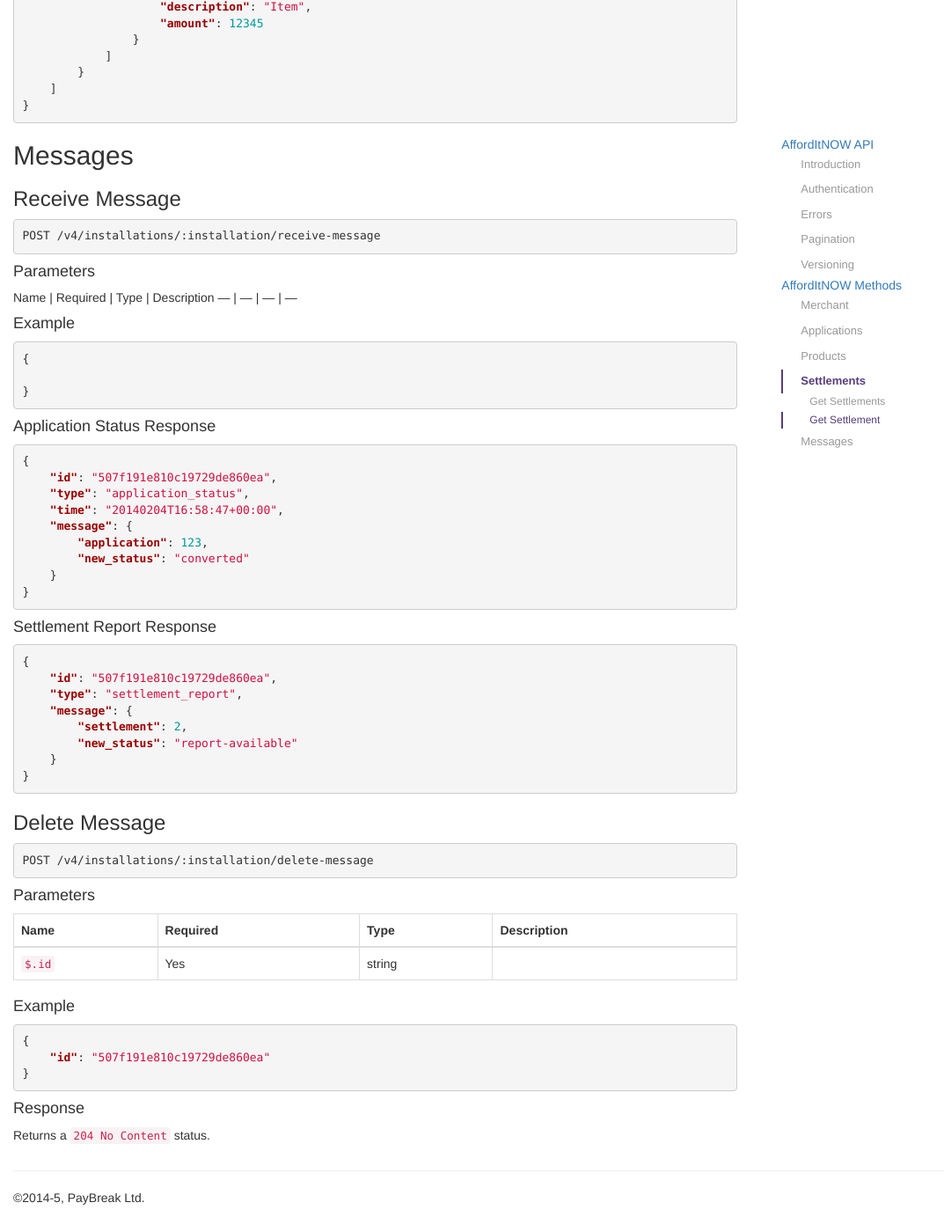
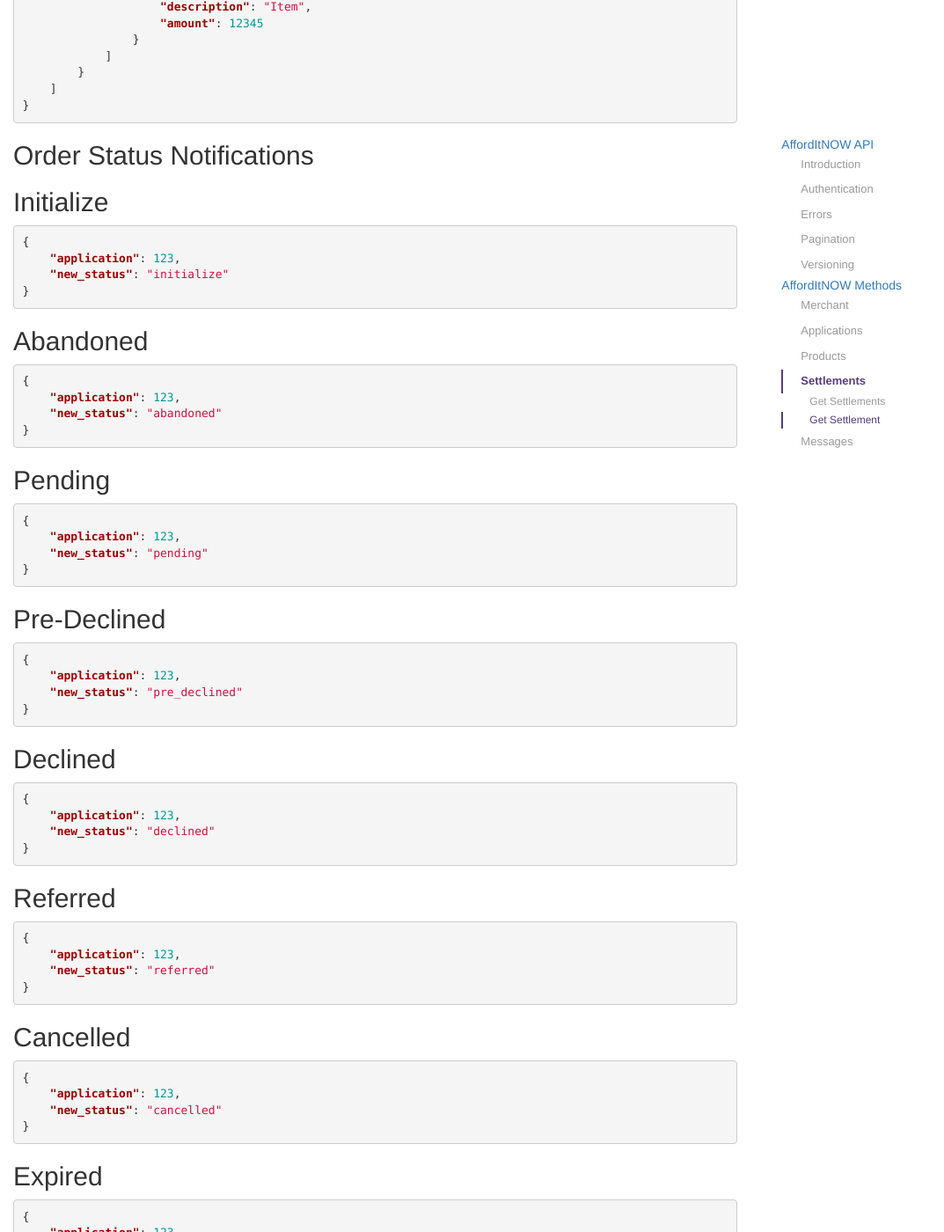
Before and after one commit to PayBreak/retailer-integration-guide, a Jekyll site: the page built from v4/api/index.md, in a window 1280 px wide and 1400 px high, scrolled down 9643 px. Shown: the whole window at 88% size, without its empty margins (0-1073 px from the left). Built offline with Jekyll 4.4.1, drawn with Linux system fonts in a browser that asks for light colours; nearby versions of some CDN libraries; Markdown is read by kramdown in place of the engine named in the settings; some of the changed text lies outside the part shown.

Commit message:
Changed Messages for Notifications

````diff
--- a/_includes/v4/messages.md
+++ b/_includes/v4/messages.md
@@ -1,70 +1,89 @@
-## Messages
+## Order Status Notifications
 
-### Receive Message
-
-```
-POST {{ site.data.globals.api_prefix }}/installations/:installation/receive-message
-```
-
-#### Parameters
-
-Name | Required | Type | Description
---- | --- | --- | ---
-
-#### Example
-
+## Initialize
 ```json
 {
-
+    "application": 123,
+    "new_status": "initialize"
 }
 ```
 
-#### Application Status Response
+## Abandoned
 ```json
 {
-    "id": "507f191e810c19729de860ea",
-    "type": "application_status",
-    "time": "2014­02­04T16:58:47+00:00",
-    "message": {
-        "application": 123,
-        "new_status": "converted"
-    }
+    "application": 123,
+    "new_status": "abandoned"
 }
 ```
 
-#### Settlement Report Response
-
+## Pending
 ```json
 {
-    "id": "507f191e810c19729de860ea",
-    "type": "settlement_report",
-    "message": {
-        "settlement": 2,
-        "new_status": "report-available"
-    }
+    "application": 123,
+    "new_status": "pending"
 }
 ```
 
-### Delete Message
-
-```
-POST {{ site.data.globals.api_prefix }}/installations/:installation/delete-message
-```
-
-#### Parameters
-
-Name | Required | Type | Description
---- | --- | --- | ---
-`$.id` | Yes | string
-
-#### Example
-
+## Pre-Declined
 ```json
 {
-    "id": "507f191e810c19729de860ea"
+    "application": 123,
+    "new_status": "pre_declined"
 }
 ```
 
-#### Response
+## Declined
+```json
+{
+    "application": 123,
+    "new_status": "declined"
+}
+```
 
-Returns a `204 No Content` status.
+## Referred
+```json
+{
+    "application": 123,
+    "new_status": "referred"
+}
+```
+
+## Cancelled
+```json
+{
+    "application": 123,
+    "new_status": "cancelled"
+}
+```
+
+## Expired
+```json
+{
+    "application": 123,
+    "new_status": "expired"
+}
+```
+
+## Converted
+```json
+{
+    "application": 123,
+    "new_status": "converted"
+}
+```
+
+## Fulfilled
+```json
+{
+    "application": 123,
+    "new_status": "fulfilled"
+}
+```
+
+## Complete
+```json
+{
+    "application": 123,
+    "new_status": "complete"
+}
+```
````
